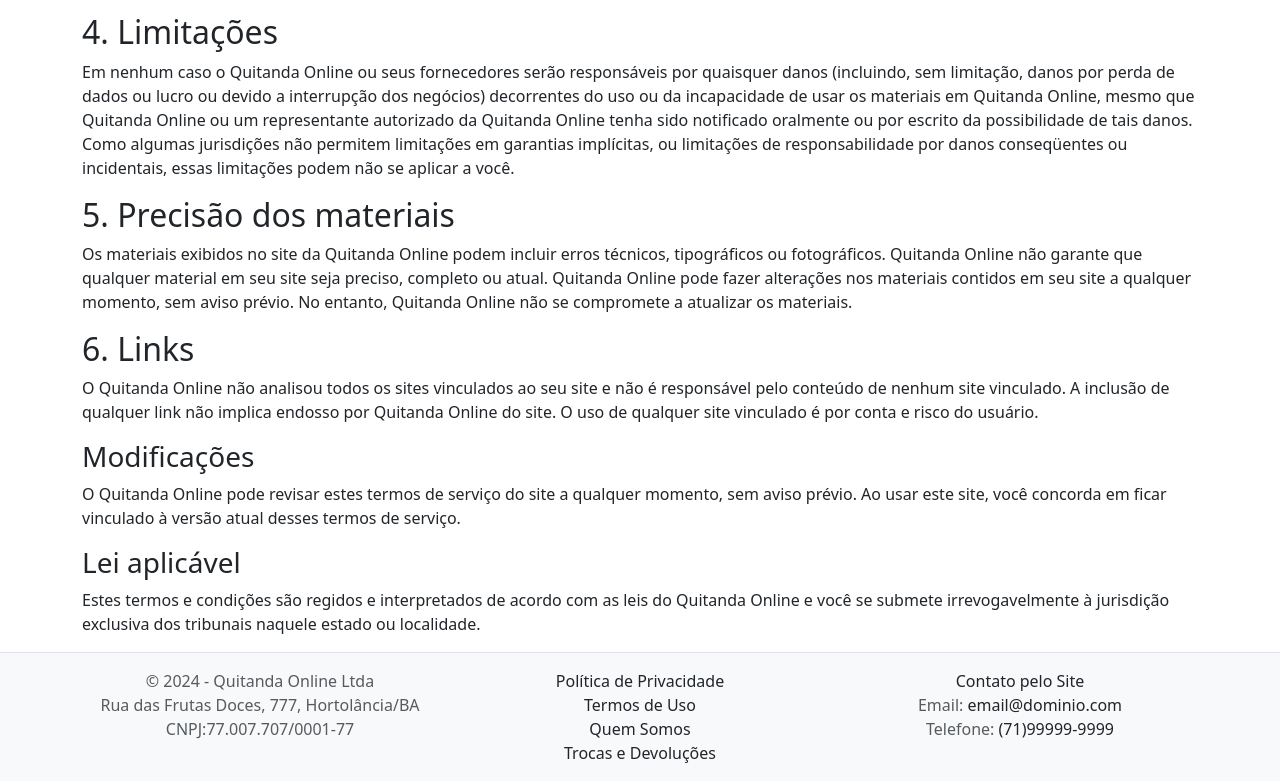
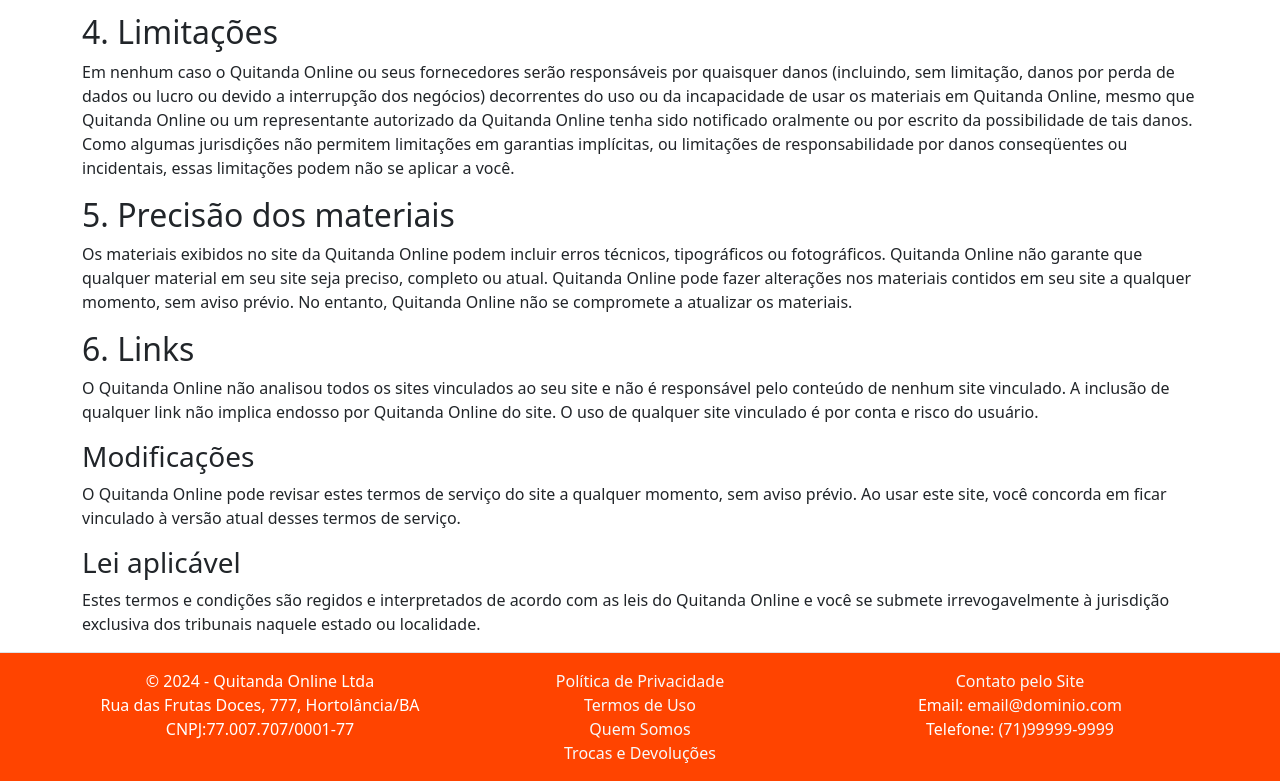
Before and after one commit to flavio16silva/Quitanda, a plain HTML site: page termos.html in a window 1280 px wide. Shown: the part 738-1519 px from the top of the page. Drawn offline with nearby package versions, Linux system fonts and the light colour scheme.

Commit message:
Alteração color navbar/footer = orange

```diff
--- a/termos.html
+++ b/termos.html
@@ -26,7 +26,7 @@
   </head>
   <body>
     <div class="d-flex flex-column wrapper">
-        <nav class="navbar navbar-expand-lg navbar-dark bg-danger border-bottom shadow-sm mb-3">
+        <nav class="navbar navbar-expand-lg navbar-dark bg-danger border-bottom shadow-sm mb-3" data-bs-theme="custom">
           <div class="container">
             <a class="navbar-brand" href="/"><b>Quitanda Online</b></a>
             <button class="navbar-toggler" type="button" data-bs-toggle="collapse" data-bs-target=".navbar-collapse">
@@ -101,7 +101,7 @@
           </div>
         </main>
 
-        <footer class="border-top text-muted bg-light">
+        <footer class="border-top text-muted bg-light" data-bs-theme="custom">
           <div class="container">
               <div class="row py-3">
                 <div class="col-12 col-md-4 text-center">
@@ -110,27 +110,27 @@
                   CNPJ:77.007.707/0001-77
                 </div>
                 <div class="col-12 col-md-4 text-center">
-                  <a href="/privacidade.html" class="text-decoration-none text-dark">
+                  <a href="/privacidade.html" class="text-decoration-none text-light">
                     Política de Privacidade
                   </a><br>
-                  <a href="/termos.html" class="text-decoration-none text-dark">
+                  <a href="/termos.html" class="text-decoration-none text-light">
                     Termos de Uso
                   </a><br>
-                  <a href="/quemsomos.html" class="text-decoration-none text-dark">
+                  <a href="/quemsomos.html" class="text-decoration-none text-light">
                     Quem Somos
                   </a><br>
-                  <a href="/trocas.html" class="text-decoration-none text-dark">
+                  <a href="/trocas.html" class="text-decoration-none text-light">
                     Trocas e Devoluções
                   </a>
                 </div>
                 <div class="col-12 col-md-4 text-center">
-                  <a href="/contato.html" class="text-decoration-none text-dark">
+                  <a href="/contato.html" class="text-decoration-none text-light">
                     Contato pelo Site
                   </a><br>
-                  Email: <a href="mailto:email@dominio.com" class="text-decoration-none text-dark">
+                  Email: <a href="mailto:email@dominio.com" class="text-decoration-none text-light">
                     email@dominio.com
                   </a><br>
-                  Telefone: <a href="fone:(71)99999-9999" class="text-decoration-none text-dark">
+                  Telefone: <a href="fone:(71)99999-9999" class="text-decoration-none text-light">
                     (71)99999-9999
                   </a>
                 </div>
```
